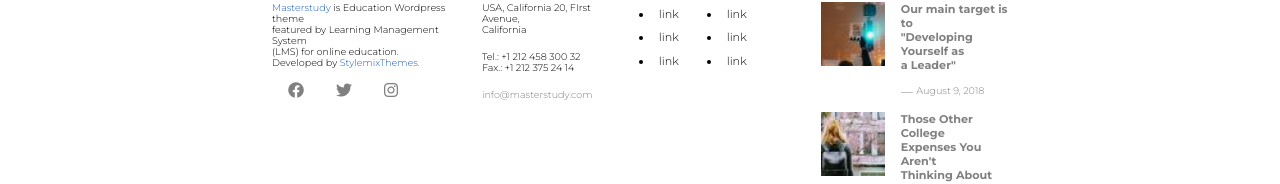
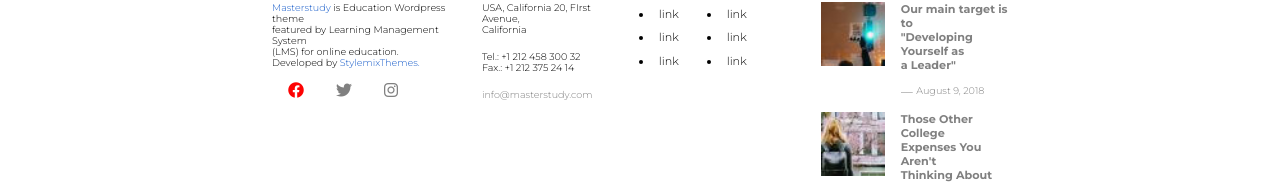
Before and after one commit to Giuseppe-Lo-Re/proj-html-vuejs, a Vue app: page / in a window 1280 px wide. In both pictures the pointer is over the icon 296 px from the left and 5191 px from the top of the page. Shown: the part 5102-5286 px from the top of the page. Built offline with nearby package versions, Linux system fonts and the light colour scheme.

Commit message:
Hover Effect Complete

```diff
--- a/src/components/FooterComponent.vue
+++ b/src/components/FooterComponent.vue
@@ -229,8 +229,13 @@ footer {
         padding-top: 0.8rem;
 
         i {
-        color:$median_cut6;
-        cursor: pointer;
+          color:$median_cut6;
+          cursor: pointer;
+
+          // Hover Effect
+          &:hover {
+            color: $color_cube8;
+          }
       }
       }
 
--- a/src/components/HeaderComponent.vue
+++ b/src/components/HeaderComponent.vue
@@ -245,10 +245,18 @@ header {
                 display: flex;
                 font-size: 0.75rem;
 
+
                 li {
                     list-style-type: none;
                     padding-inline: 0.3rem;
                     cursor: pointer;
+
+                    i {
+                        // Hover Effect
+                        &:hover {
+                            color: $color_cube8;
+                        }
+                    }
                 }
             }
         }
```
